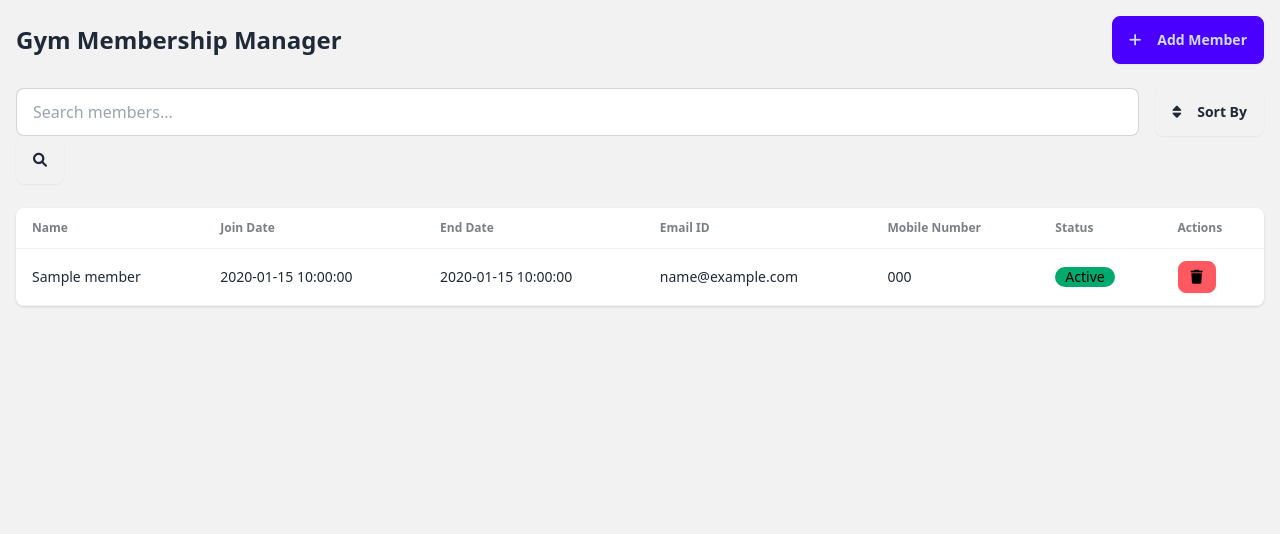
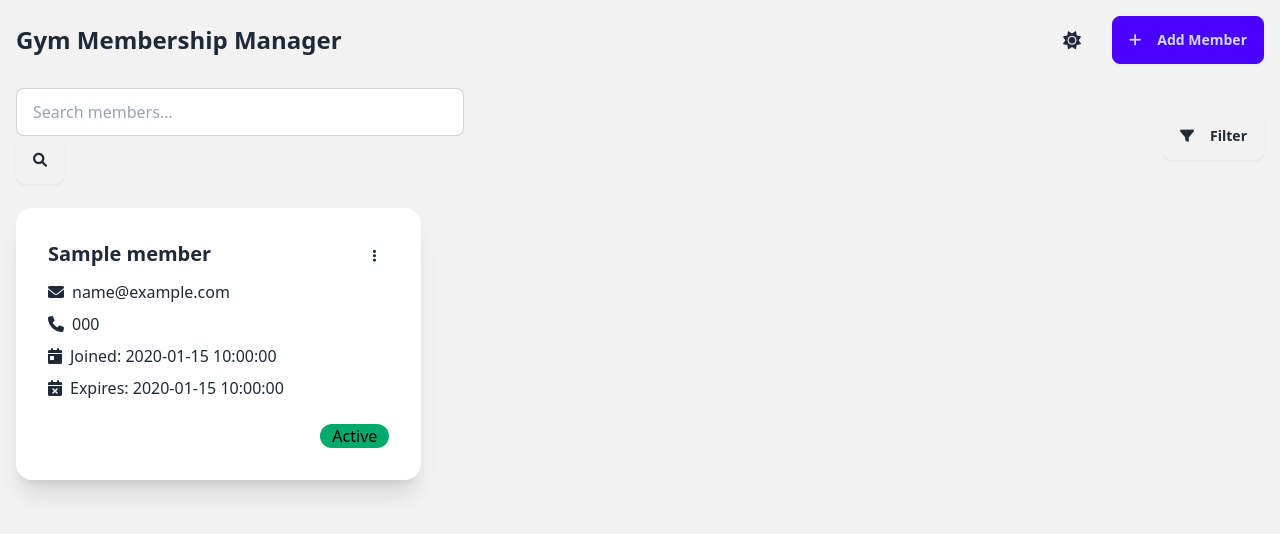
Before and after one commit to Dhaval2234/Gym_Sphere, a Flask app: template templates/index.html in a window 1280 px wide; the page is wider, and only the part inside the window is pictured. Shown: the top 534 px of that part. Run offline with Flask 3, Linux system fonts and the light colour scheme; the template is opened without the code that fills it: most values are stand-ins (such as "Sample title", 1, 10 or a date in 2020); some libraries are stand-ins or nearby versions.

Commit message:
Comverted tables into cards, dark/light mode toggle and UI update

```diff
--- a/app.py
+++ b/app.py
@@ -1,9 +1,11 @@
-from flask import Flask, render_template, request, redirect, url_for
+from flask import Flask, render_template, request, redirect, url_for, flash
 from datetime import datetime
 from supabase import create_client, Client
 
 app = Flask(__name__)
+app.secret_key = 'your-secret-key-123'  # Required for flash messages
 
+# Supabase configuration
 supabase_url = "https://rfvbyzumbdmofkcyywoj.supabase.co"
 supabase_key = "eyJhbGciOiJIUzI1NiIsInR5cCI6IkpXVCJ9.eyJpc3MiOiJzdXBhYmFzZSIsInJlZiI6InJmdmJ5enVtYmRtb2ZrY3l5d29qIiwicm9sZSI6ImFub24iLCJpYXQiOjE3NDA4MzgwNjYsImV4cCI6MjA1NjQxNDA2Nn0.sPUY74XDEDtAA1IbS8H_Wqu_sTq_gR62zsY9wpBREkM"
 supabase: Client = create_client(supabase_url, supabase_key)
@@ -22,14 +24,15 @@ def index():
                 "Near Expiry" if (end_date - today).days <= 7 else
                 "Active"
             )
-        except Exception:
+        except Exception as e:
             member['status'] = "Invalid Date"
 
+        # Format dates for display
         for date_field in ['join_date', 'end_date']:
             try:
                 dt = datetime.strptime(member[date_field], "%Y-%m-%d")
-                member[date_field] = dt.strftime("%d %m %Y")
-            except Exception:
+                member[date_field] = dt.strftime("%d/%m/%Y")
+            except Exception as e:
                 pass
 
     return render_template('index.html', members=members)
@@ -41,15 +44,65 @@ def add_member():
         'email': request.form['email'],
         'join_date': request.form['join_date'],
         'end_date': request.form['end_date'],
-        'phone': request.form['phone']  # Match Supabase column name
+        'phone': request.form['phone'],
+        'membership_type': request.form['membership_type']
     }
-    supabase.table('members').insert(member_data).execute()
+
+    try:
+        supabase.table('members').insert(member_data).execute()
+        flash('Member added successfully!', 'success')
+    except Exception as e:
+        flash('Error adding member: ' + str(e), 'error')
+
     return redirect(url_for('index'))
 
 @app.route('/delete_member/<int:member_id>')
 def delete_member(member_id):
-    supabase.table('members').delete().eq('id', member_id).execute()
+    try:
+        supabase.table('members').delete().eq('id', member_id).execute()
+        flash('Member deleted successfully!', 'success')
+    except Exception as e:
+        flash('Error deleting member: ' + str(e), 'error')
+
     return redirect(url_for('index'))
+
+@app.route('/edit_member/<int:member_id>', methods=['GET', 'POST'])
+def edit_member(member_id):
+    if request.method == 'GET':
+        response = supabase.table('members').select('*').eq('id', member_id).execute()
+        member = response.data[0] if response.data else None
+
+        if not member:
+            flash('Member not found', 'error')
+            return redirect(url_for('index'))
+
+        # Convert dates to HTML date input format
+        for date_field in ['join_date', 'end_date']:
+            try:
+                dt = datetime.strptime(member[date_field], "%Y-%m-%d")
+                member[date_field] = dt.strftime("%Y-%m-%d")
+            except:
+                pass
+
+        return render_template('edit_member.html', member=member)
+
+    if request.method == 'POST':
+        updated_data = {
+            'name': request.form['name'],
+            'email': request.form['email'],
+            'phone': request.form['phone'],
+            'join_date': request.form['join_date'],
+            'end_date': request.form['end_date'],
+            'membership_type': request.form['membership_type']
+        }
+
+        try:
+            supabase.table('members').update(updated_data).eq('id', member_id).execute()
+            flash('Member updated successfully!', 'success')
+        except Exception as e:
+            flash('Error updating member: ' + str(e), 'error')
+
+        return redirect(url_for('index'))
 
 if __name__ == '__main__':
     app.run(debug=True)
--- a/templates/index.html
+++ b/templates/index.html
@@ -7,100 +7,135 @@
     <link href="https://cdn.jsdelivr.net/npm/daisyui@latest/dist/full.css" rel="stylesheet">
     <script src="https://cdn.tailwindcss.com"></script>
     <link rel="stylesheet" href="https://cdnjs.cloudflare.com/ajax/libs/font-awesome/6.0.0/css/all.min.css">
+    <style>
+        .input-group {
+            flex-grow: 0;
+            flex-shrink: 1;
+            min-width: 300px;
+        }
+        .dropdown-hover:hover .dropdown-content {
+            display: block;
+        }
+    </style>
 </head>
 <body class="min-h-screen bg-base-200 p-4 overflow-x-hidden">
     <div class="container mx-auto">
+        <!-- Header Section -->
         <div class="flex justify-between items-center mb-6">
             <h1 class="text-2xl font-bold">Gym Membership Manager</h1>
+            <div class="flex items-center gap-4">
+                <button class="btn btn-ghost btn-circle" id="theme-toggle">
+                    <i class="fas fa-sun text-lg"></i>
+                </button>
                 <button class="btn btn-primary" onclick="document.getElementById('add_member_modal').showModal()">
                     <i class="fas fa-plus mr-2"></i> Add Member
                 </button>
             </div>
+        </div>
 
-        <div class="flex flex-col md:flex-row gap-4 mb-6">
-            <div class="form-control flex-1">
-                <div class="input-group">
-                    <input type="text" placeholder="Search members..." class="input input-bordered w-full" id="searchInput" onkeyup="searchMembers()"/>
+        <!-- Search and Filter Section -->
+        <div class="flex items-center gap-2 mb-6">
+            <div class="flex-1 flex gap-2">
+                <div class="input-group flex-1 max-w-md">
+                    <input type="text" placeholder="Search members..." class="input input-bordered w-full"
+                           id="searchInput" onkeyup="searchMembers()">
                     <button class="btn btn-square">
                         <i class="fas fa-search"></i>
                     </button>
                 </div>
             </div>
-
-            <div class="dropdown">
-                <div tabindex="0" role="button" class="btn w-full md:w-auto">
-                    <i class="fas fa-sort mr-2"></i> Sort By
+            <div class="dropdown dropdown-bottom">
+                <div tabindex="0" role="button" class="btn">
+                    <i class="fas fa-filter mr-2"></i> Filter
                 </div>
                 <ul tabindex="0" class="dropdown-content z-[1] menu p-2 shadow bg-base-100 rounded-box w-52">
-                    <li><a><i class="fas fa-sort-alpha-down mr-2"></i> Name (A-Z)</a></li>
-                    <li><a><i class="fas fa-sort-alpha-up mr-2"></i> Name (Z-A)</a></li>
-                    <li><a><i class="fas fa-calendar-alt mr-2"></i> Expiry Date (Ascending)</a></li>
-                    <li><a><i class="fas fa-calendar-alt mr-2"></i> Expiry Date (Descending)</a></li>
+                    <li><a>Active Members</a></li>
+                    <li><a>Expired Members</a></li>
+                    <li><a>All Members</a></li>
                 </ul>
             </div>
         </div>
 
-        <div class="overflow-x-auto bg-base-100 rounded-lg shadow">
-            <table class="table table-zebra" id="membersTable">
-                <thead>
-                    <tr>
-                        <th>Name</th>
-                        <th>Join Date</th>
-                        <th>End Date</th>
-                        <th>Email ID</th>
-                        <th>Mobile Number</th>
-                        <th>Status</th>
-                        <th>Actions</th>
-                    </tr>
-                </thead>
-                <tbody>
+        <!-- Members Cards Grid -->
+        <div class="grid grid-cols-1 md:grid-cols-2 lg:grid-cols-3 gap-4" id="membersGrid">
             {% for member in members %}
-                    <tr class="hover">
-                        <td>{{ member.name }}</td>
-                        <td>{{ member.join_date }}</td>
-                        <td>{{ member.end_date }}</td>
-                        <td>{{ member.email}}</td>
-                        <!-- Changed to match Supabase 'phone' column -->
-                        <td>{{ member.phone }}</td>
-                        <td>
+            <div class="card bg-base-100 shadow-xl">
+                <div class="card-body">
+                    <div class="flex justify-between items-start">
+                        <h2 class="card-title">{{ member.name }}</h2>
+                        <div class="dropdown dropdown-end dropdown-hover">
+                            <div tabindex="0" role="button" class="btn btn-sm btn-ghost">
+                                <i class="fas fa-ellipsis-v"></i>
+                            </div>
+                            <ul tabindex="0" class="dropdown-content z-[1] menu p-2 shadow bg-base-100 rounded-box w-52">
+                                <li>
+                                    <a href="{{ url_for('edit_member', member_id=member.id) }}">
+                                        <i class="fas fa-edit text-info"></i> Edit
+                                    </a>
+                                </li>
+                                <li>
+                                    <a href="{{ url_for('delete_member', member_id=member.id) }}"
+                                       onclick="return confirm('Are you sure?')">
+                                        <i class="fas fa-trash text-error"></i> Delete
+                                    </a>
+                                </li>
+                            </ul>
+                        </div>
+                    </div>
+                    <div class="space-y-2">
+                        <p><i class="fas fa-envelope mr-2"></i>{{ member.email }}</p>
+                        <p><i class="fas fa-phone mr-2"></i>{{ member.phone }}</p>
+                        <p><i class="fas fa-calendar-day mr-2"></i>Joined: {{ member.join_date }}</p>
+                        <p><i class="fas fa-calendar-times mr-2"></i>Expires: {{ member.end_date }}</p>
+                    </div>
+                    <div class="card-actions justify-end mt-4">
                         {% if member.status == 'Active' %}
-                            <span class="badge badge-success">Active</span>
+                        <span class="badge badge-success badge-lg">Active</span>
                         {% elif member.status == 'Near Expiry' %}
-                            <span class="badge badge-warning">Near Expiry</span>
+                        <span class="badge badge-warning badge-lg">Near Expiry</span>
                         {% else %}
-                            <span class="badge badge-error">Expired</span>
+                        <span class="badge badge-error badge-lg">Expired</span>
                         {% endif %}
-                        </td>
-                        <td>
-                            <a href="{{ url_for('delete_member', member_id=member.id) }}"
-                               class="btn btn-error btn-sm"
-                               onclick="return confirm('Are you sure you want to delete this member?')">
-                                <i class="fas fa-trash"></i>
-                            </a>
-                        </td>
-                    </tr>
+                    </div>
+                </div>
+            </div>
             {% endfor %}
-                </tbody>
-            </table>
         </div>
     </div>
 
     <!-- Add Member Modal -->
     <dialog id="add_member_modal" class="modal">
         <div class="modal-box">
-            <h3 class="font-bold text-lg mb-4">Add New Member</h3>
-            <form method="POST" action="{{ url_for('add_member') }}" class="space-y-4">
+            <h3 class="font-bold text-lg">Add New Member</h3>
+            <form method="POST" action="{{ url_for('add_member') }}" class="mt-4 space-y-4">
+                <div class="grid grid-cols-2 gap-4">
                     <div class="form-control">
                         <label class="label">
                             <span class="label-text">Name</span>
                         </label>
-                    <input type="text" name="name" placeholder="John Doe" class="input input-bordered" required>
+                        <input type="text" name="name" class="input input-bordered" required>
                     </div>
                     <div class="form-control">
                         <label class="label">
                             <span class="label-text">Email</span>
                         </label>
-                    <input type="email" name="email" placeholder="john@example.com" class="input input-bordered" required>
+                        <input type="email" name="email" class="input input-bordered" required>
+                    </div>
+                    <div class="form-control">
+                        <label class="label">
+                            <span class="label-text">Phone</span>
+                        </label>
+                        <input type="tel" name="phone" class="input input-bordered" required>
+                    </div>
+                    <div class="form-control">
+                        <label class="label">
+                            <span class="label-text">Membership Type</span>
+                        </label>
+                        <select class="select select-bordered" name="membership_type">
+                            <option value="Basic">Basic</option>
+                            <option value="Premium">Premium</option>
+                            <option value="VIP">VIP</option>
+                        </select>
                     </div>
                     <div class="form-control">
                         <label class="label">
@@ -110,23 +145,17 @@
                     </div>
                     <div class="form-control">
                         <label class="label">
-                        <span class="label-text">End Date</span>
+                            <span class="label-text">Expiry Date</span>
                         </label>
                         <input type="date" name="end_date" class="input input-bordered" required>
                     </div>
-                <!-- Changed name to 'phone' to match Supabase -->
-                <div class="form-control">
-                    <label class="label">
-                        <span class="label-text">Mobile Number</span>
-                    </label>
-                    <input type="tel" pattern="[0-9]{10}" minlength="10" maxlength="10" name="phone" placeholder="+1234567890" class="input input-bordered" required>
                 </div>
                 <div class="modal-action">
+                    <button type="button" class="btn" onclick="document.getElementById('add_member_modal').close()">
+                        Cancel
+                    </button>
                     <button type="submit" class="btn btn-primary">
-                        <i class="fas fa-plus mr-2"></i> Add Member
-                    </button>
-                    <button type="button" class="btn" onclick="add_member_modal.close()">
-                        <i class="fas fa-times mr-2"></i> Cancel
+                        Add Member
                     </button>
                 </div>
             </form>
@@ -134,24 +163,36 @@
     </dialog>
 
     <script>
+        // Theme Toggle
+        const themeToggle = document.getElementById('theme-toggle');
+        const htmlElement = document.documentElement;
+
+        themeToggle.addEventListener('click', () => {
+            if (htmlElement.getAttribute('data-theme') === 'dark') {
+                htmlElement.setAttribute('data-theme', 'light');
+                themeToggle.innerHTML = '<i class="fas fa-sun text-lg"></i>';
+            } else {
+                htmlElement.setAttribute('data-theme', 'dark');
+                themeToggle.innerHTML = '<i class="fas fa-moon text-lg"></i>';
+            }
+        });
+
+        // Search Functionality
         function searchMembers() {
             const input = document.getElementById('searchInput');
             const filter = input.value.toUpperCase();
-            const table = document.getElementById('membersTable');
-            const tr = table.getElementsByTagName('tr');
+            const grid = document.getElementById('membersGrid');
+            const cards = grid.getElementsByClassName('card');
 
-            for (let i = 1; i < tr.length; i++) {
-                const tdName = tr[i].getElementsByTagName('td')[0];
-                const tdPhone = tr[i].getElementsByTagName('td')[3];
-                if (tdName || tdPhone) {
-                    const txtName = tdName.textContent || tdName.innerText;
-                    const txtPhone = tdPhone.textContent || tdPhone.innerText;
-                    if (txtName.toUpperCase().indexOf(filter) > -1 ||
-                        txtPhone.toUpperCase().indexOf(filter) > -1) {
-                        tr[i].style.display = '';
+            for (let i = 0; i < cards.length; i++) {
+                const name = cards[i].querySelector('.card-title').textContent.toUpperCase();
+                const email = cards[i].querySelectorAll('p')[0].textContent.toUpperCase();
+                const phone = cards[i].querySelectorAll('p')[1].textContent.toUpperCase();
+
+                if (name.includes(filter) || email.includes(filter) || phone.includes(filter)) {
+                    cards[i].style.display = '';
                 } else {
-                        tr[i].style.display = 'none';
-                    }
+                    cards[i].style.display = 'none';
                 }
             }
         }
```
Also changed, not shown: templates/edit_member.html (added, +78 -0 lines). Lines whose indentation alone changed are shown as unchanged.
